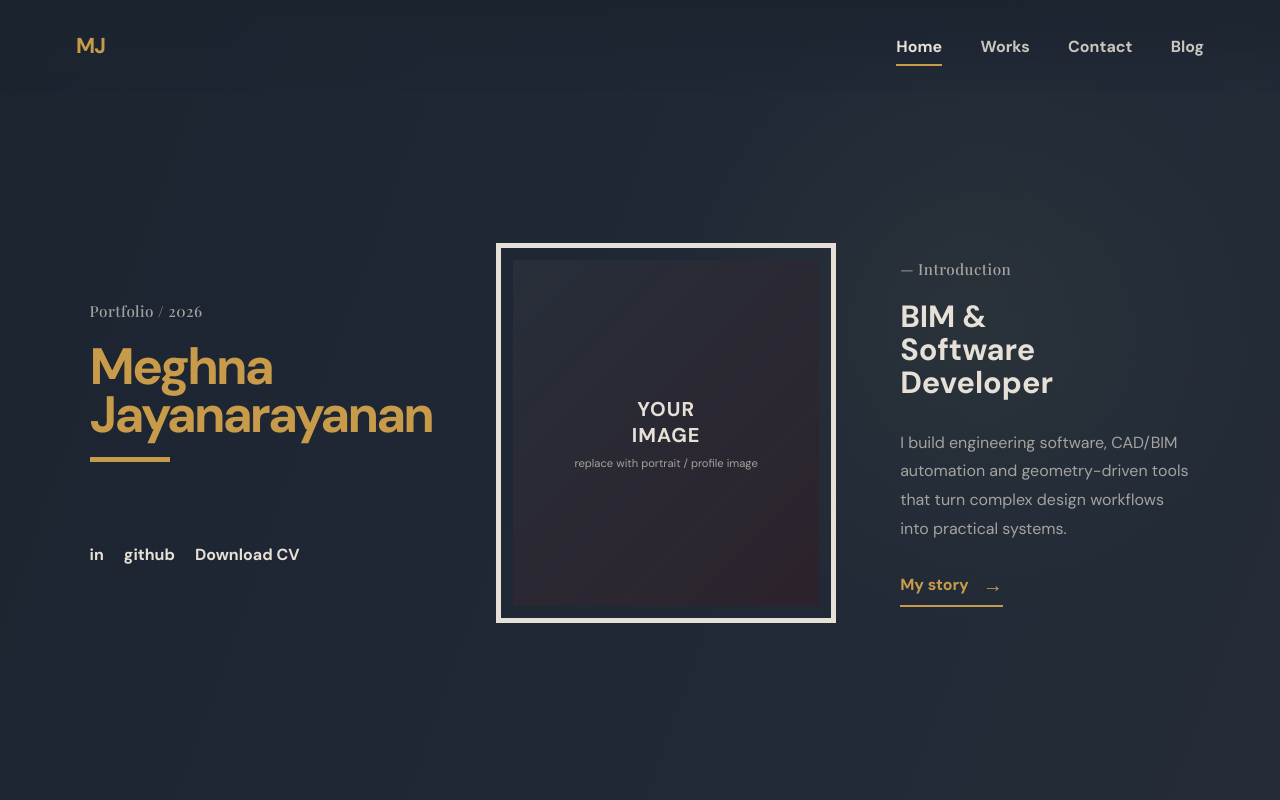
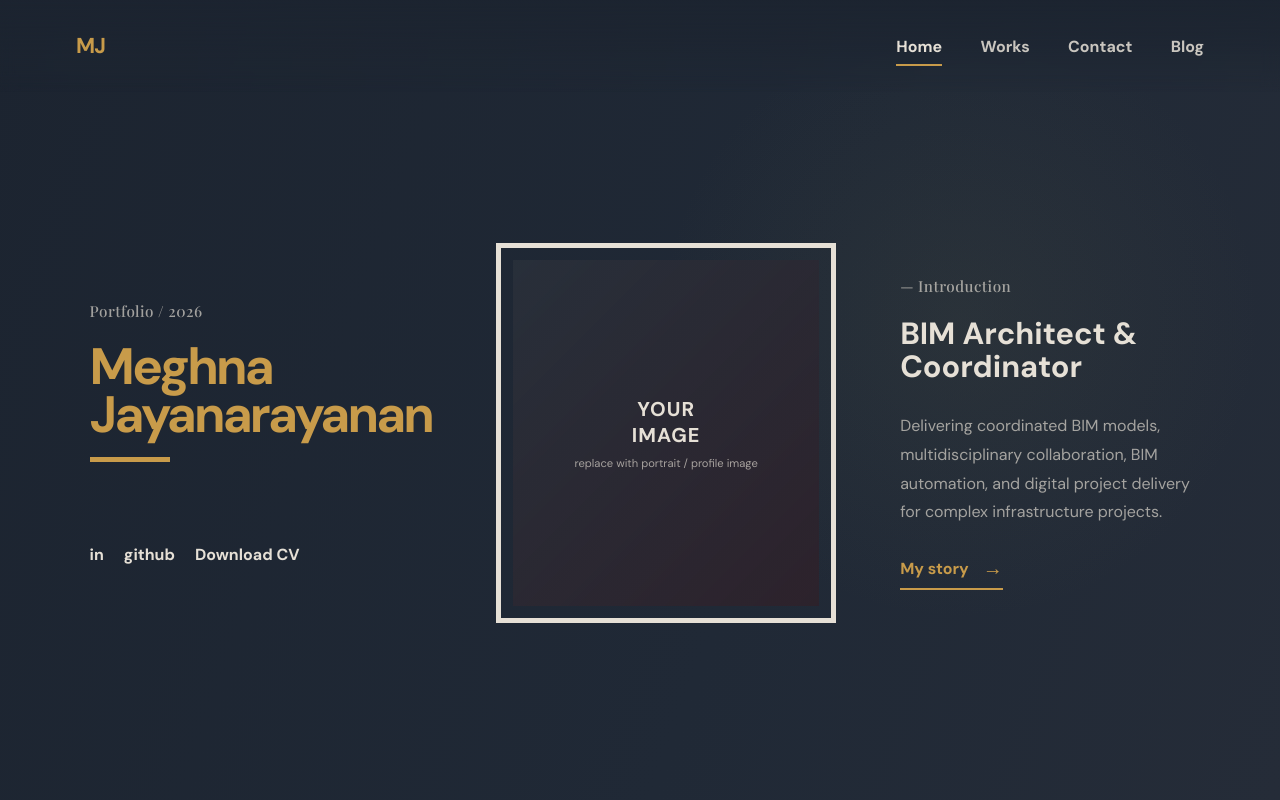
Before and after one commit to Meghna1215/Work-Portfolio, an Astro site: page / in a window 1280 px wide. Shown: the top 800 px of the page. Built offline with nearby package versions, Linux system fonts and the light colour scheme; Astro itself is replaced by a stand-in of ours.

Commit message:
Updating the job title and intro

```diff
--- a/src/pages/index.astro
+++ b/src/pages/index.astro
@@ -110,10 +110,11 @@ const posts = [
 
           <div class="hero-copy">
             <p class="eyebrow">— Introduction</p>
-            <h2>BIM &amp;<br />Software Developer</h2>
+            <h2>BIM Architect &amp;<br />Coordinator</h2>
             <p>
-              I build engineering software, CAD/BIM automation and geometry-driven
-              tools that turn complex design workflows into practical systems.
+              Delivering coordinated BIM models, multidisciplinary collaboration,
+              BIM automation, and digital project delivery for complex infrastructure projects.
+
             </p>
             <a class="text-link" href="#story">My story <span>→</span></a>
           </div>
```
